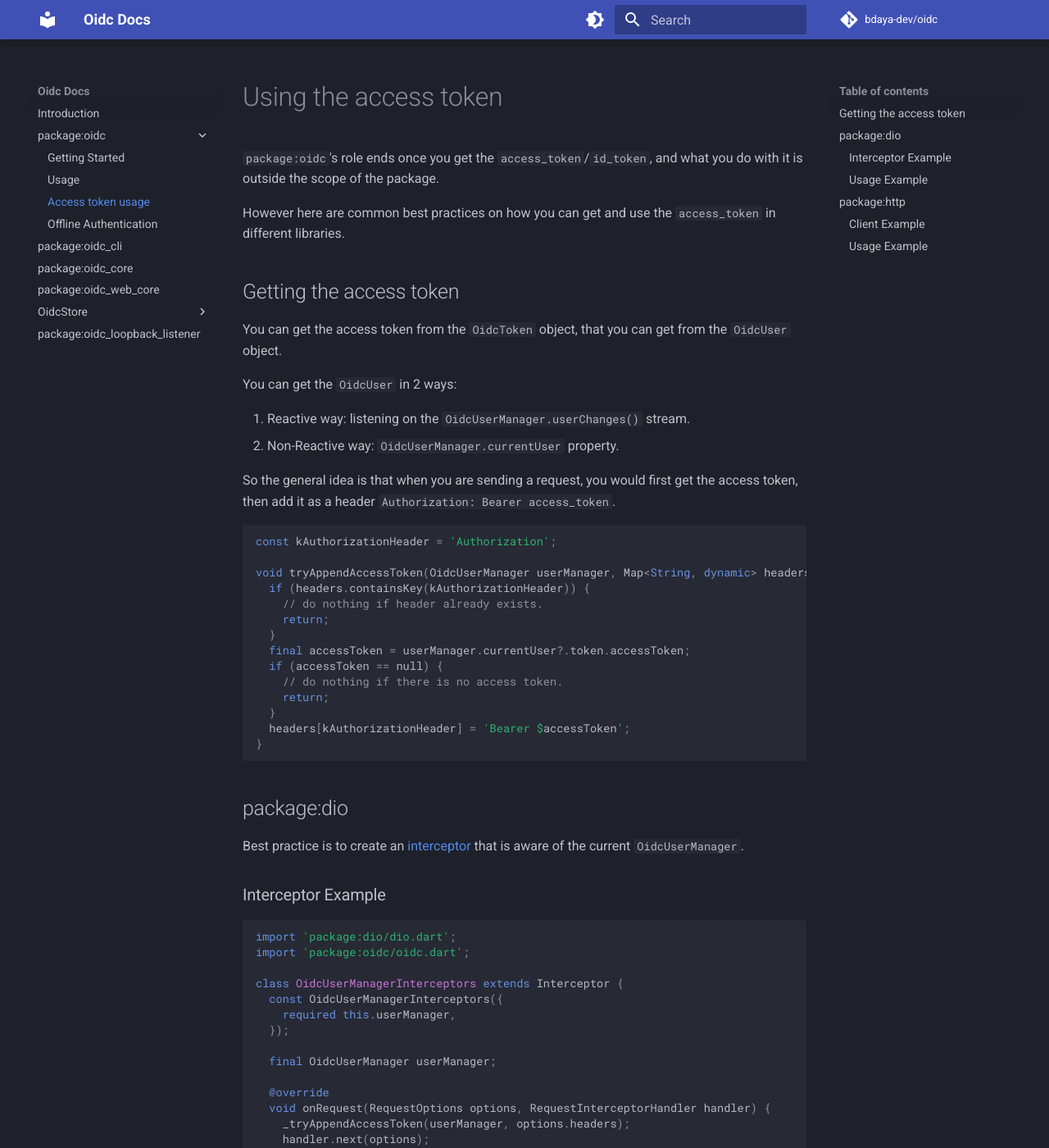
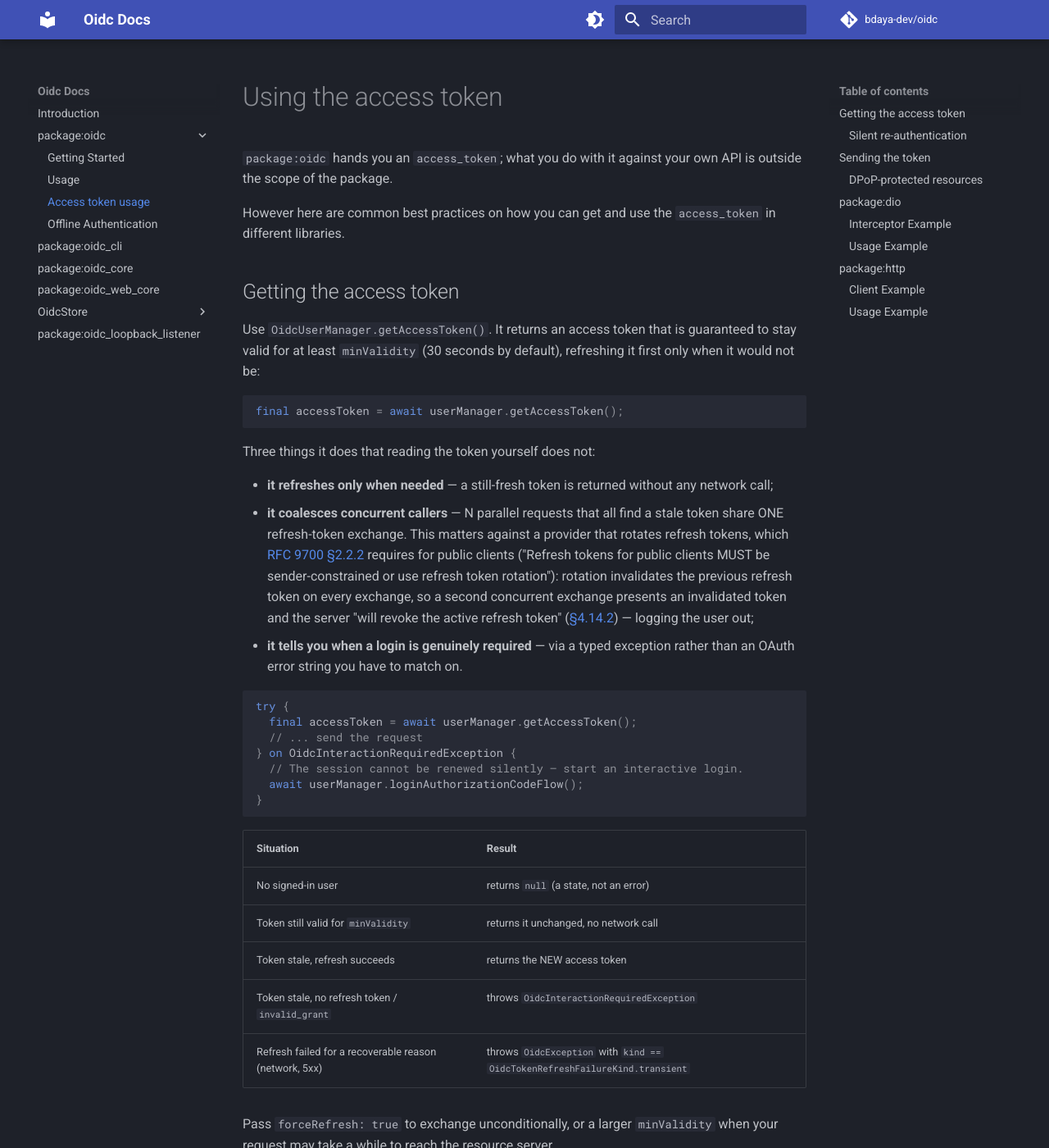
Before and after one commit to Bdaya-Dev/oidc, an MkDocs documentation site: the page built from docs/oidc-usage-accesstoken.md, in a window 1280 px wide and 1400 px high. Shown: the whole window at 82% size. Built offline with MkDocs 1.6.1 and Material for MkDocs 9.7.7, drawn with Linux system fonts in a browser that asks for light colours; comment, search, counter and statistics services are not loaded; some of the changed text lies outside the part shown.

Commit message:
docs(oidc): lead the access-token guide with getAccessToken, DPoP and signInSilent
The guide previously showed `currentUser?.token.accessToken` — a
freshness-unaware read — in both the dio interceptor and the http client
example, and had no DPoP path at all despite the package implementing RFC 9449
end-to-end.

* leads with `await userManager.getAccessToken()` and the
  `on OidcInteractionRequiredException` handling pattern, with a table of what
  each situation returns/throws;
* documents `signInSilent()` and states the platform matrix honestly
  (`prompt=none` in a hidden iframe is web-only, and even there depends on a
  third-party-context cookie that Safari's ITP blocks);
* adds the DPoP-protected-resource recipe (`DPoP` + `Authorization: DPoP`
  header pair, plus the `use_dpop_nonce` retry);
* updates the dio/http snippets to await the helper.

````diff
--- a/docs/oidc-usage-accesstoken.md
+++ b/docs/oidc-usage-accesstoken.md
@@ -1,29 +1,73 @@
 # Using the access token
 
-`package:oidc`'s role ends once you get the `access_token`/`id_token`, and what you do with it is outside the scope of the package.
+`package:oidc` hands you an `access_token`; what you do with it against your own API is outside the scope of the package.
 
 However here are common best practices on how you can get and use the `access_token` in different libraries.
 
 ## Getting the access token
 
-You can get the access token from the `OidcToken` object, that you can get from the `OidcUser` object.
+Use `OidcUserManager.getAccessToken()`. It returns an access token that is guaranteed to stay valid for at least `minValidity` (30 seconds by default), refreshing it first only when it would not be:
 
-You can get the `OidcUser` in 2 ways:
+```dart
+final accessToken = await userManager.getAccessToken();
+```
 
-1. Reactive way: listening on the `OidcUserManager.userChanges()` stream.
-2. Non-Reactive way: `OidcUserManager.currentUser` property.
+Three things it does that reading the token yourself does not:
 
-So the general idea is that when you are sending a request, you would first get the access token, then add it as a header `Authorization: Bearer access_token`.
+* **it refreshes only when needed** — a still-fresh token is returned without any network call;
+* **it coalesces concurrent callers** — N parallel requests that all find a stale token share ONE refresh-token exchange. This matters against a provider that rotates refresh tokens, which [RFC 9700 §2.2.2](https://www.rfc-editor.org/rfc/rfc9700.html#section-2.2.2) requires for public clients ("Refresh tokens for public clients MUST be sender-constrained or use refresh token rotation"): rotation invalidates the previous refresh token on every exchange, so a second concurrent exchange presents an invalidated token and the server "will revoke the active refresh token" ([§4.14.2](https://www.rfc-editor.org/rfc/rfc9700.html#section-4.14.2)) — logging the user out;
+* **it tells you when a login is genuinely required** — via a typed exception rather than an OAuth error string you have to match on.
+
+```dart
+try {
+  final accessToken = await userManager.getAccessToken();
+  // ... send the request
+} on OidcInteractionRequiredException {
+  // The session cannot be renewed silently — start an interactive login.
+  await userManager.loginAuthorizationCodeFlow();
+}
+```
+
+| Situation | Result |
+| --- | --- |
+| No signed-in user | returns `null` (a state, not an error) |
+| Token still valid for `minValidity` | returns it unchanged, no network call |
+| Token stale, refresh succeeds | returns the NEW access token |
+| Token stale, no refresh token / `invalid_grant` | throws `OidcInteractionRequiredException` |
+| Refresh failed for a recoverable reason (network, 5xx) | throws `OidcException` with `kind == OidcTokenRefreshFailureKind.transient` |
+
+Pass `forceRefresh: true` to exchange unconditionally, or a larger `minValidity` when your request may take a while to reach the resource server.
+
+You can still read the raw token off the user object (`userManager.currentUser?.token.accessToken`, or the `userManager.userChanges()` stream) when you want the current value WITHOUT any freshness guarantee — for display, diagnostics, or when you manage renewal yourself.
+
+### Silent re-authentication
+
+When the session has no refresh token — a public web client whose provider does not issue one — `signInSilent()` renews off the provider's own session cookie with a `prompt=none` request in a hidden iframe:
+
+```dart
+final user = await userManager.signInSilent();
+```
+
+It tries the refresh-token grant first when one is available, and shares the same in-flight exchange as `getAccessToken()`. It throws `OidcInteractionRequiredException` when the provider answers `login_required` / `interaction_required` / `consent_required` / `account_selection_required`.
+
+The `prompt=none` half is **web-only**: on native platforms it degrades to the refresh-token path, and even on web the hidden iframe depends on the provider session cookie being readable in a third-party context, which Safari's ITP blocks and Chrome restricts. Prefer a refresh token where your provider can issue one.
+
+## Sending the token
+
+The general idea is that when you are sending a request, you first get the access token, then add it as an `Authorization` header.
 
 ```dart
 const kAuthorizationHeader = 'Authorization';
 
-void tryAppendAccessToken(OidcUserManager userManager, Map<String, dynamic> headers) {
+Future<void> tryAppendAccessToken(
+  OidcUserManager userManager,
+  Map<String, dynamic> headers,
+) async {
   if (headers.containsKey(kAuthorizationHeader)) {
     // do nothing if header already exists.
     return;
   }
-  final accessToken = userManager.currentUser?.token.accessToken;
+  final accessToken = await userManager.getAccessToken();
   if (accessToken == null) {
     // do nothing if there is no access token.
     return;
@@ -31,6 +75,50 @@
   headers[kAuthorizationHeader] = 'Bearer $accessToken';
 }
 ```
+
+### DPoP-protected resources
+
+When you enabled DPoP (`OidcUserManagerSettings.dpop`), your access token is sender-constrained (RFC 9449) and sending it as a plain `Bearer` throws that guarantee away. Mint a proof for each request with `createDPoPProof` and send the pair — `Authorization: DPoP <token>` plus a `DPoP: <proof>` header:
+
+```dart
+Future<void> tryAppendDPoPAccessToken(
+  OidcUserManager userManager,
+  Uri uri,
+  String method,
+  Map<String, dynamic> headers,
+) async {
+  final accessToken = await userManager.getAccessToken();
+  if (accessToken == null) {
+    return;
+  }
+  // Pass the same access token you are about to send, so the proof's `ath`
+  // claim matches it even if the call above just refreshed.
+  final proof = await userManager.createDPoPProof(
+    uri: uri,
+    method: method,
+    accessToken: accessToken,
+  );
+  headers[kAuthorizationHeader] =
+      proof == null ? 'Bearer $accessToken' : 'DPoP $accessToken';
+  if (proof != null) {
+    headers[oidcDPoPHeaderName] = proof;
+  }
+}
+```
+
+`createDPoPProof` returns `null` when DPoP is not enabled, so the same helper works for both configurations.
+
+A resource server may demand a nonce (RFC 9449 §8): it answers `401` with `error="use_dpop_nonce"` and a `DPoP-Nonce` header. Feed that nonce back and retry once:
+
+```dart
+final nonce = response.headers[oidcDPoPNonceHeaderName.toLowerCase()];
+if (response.statusCode == 401 && nonce != null) {
+  userManager.cacheDPoPNonce(uri, nonce);
+  // mint a fresh proof and send the request again, once.
+}
+```
+
+`userManager.dpopThumbprint` exposes the RFC 7638 thumbprint of the session proof key — the value the provider binds the token to as `cnf.jkt`.
 
 ## package:dio
 
@@ -50,8 +138,11 @@
   final OidcUserManager userManager;
 
   @override
-  void onRequest(RequestOptions options, RequestInterceptorHandler handler) {
-    _tryAppendAccessToken(userManager, options.headers);
+  Future<void> onRequest(
+    RequestOptions options,
+    RequestInterceptorHandler handler,
+  ) async {
+    await tryAppendAccessToken(userManager, options.headers);
     handler.next(options);
   }
 }
@@ -83,8 +174,8 @@
   final OidcUserManager userManager;
 
   @override
-  Future<StreamedResponse> send(BaseRequest request) {
-    _tryAppendAccessToken(userManager, request.headers);
+  Future<StreamedResponse> send(BaseRequest request) async {
+    await tryAppendAccessToken(userManager, request.headers);
     return originalClient.send(request);
   }
 }
````
